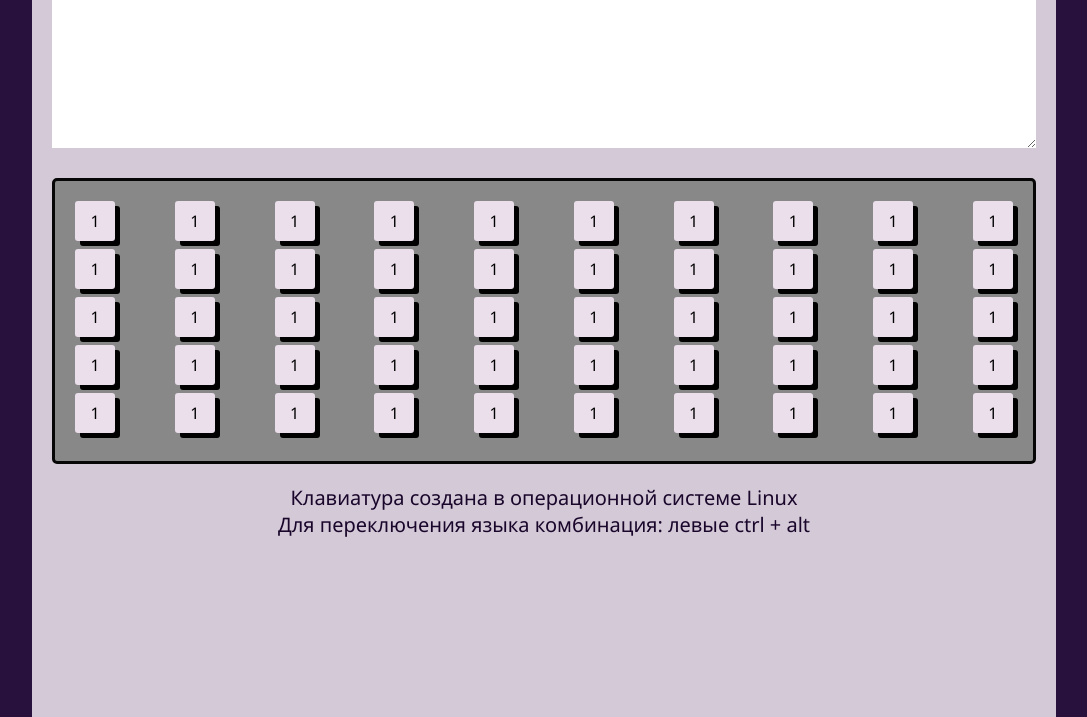
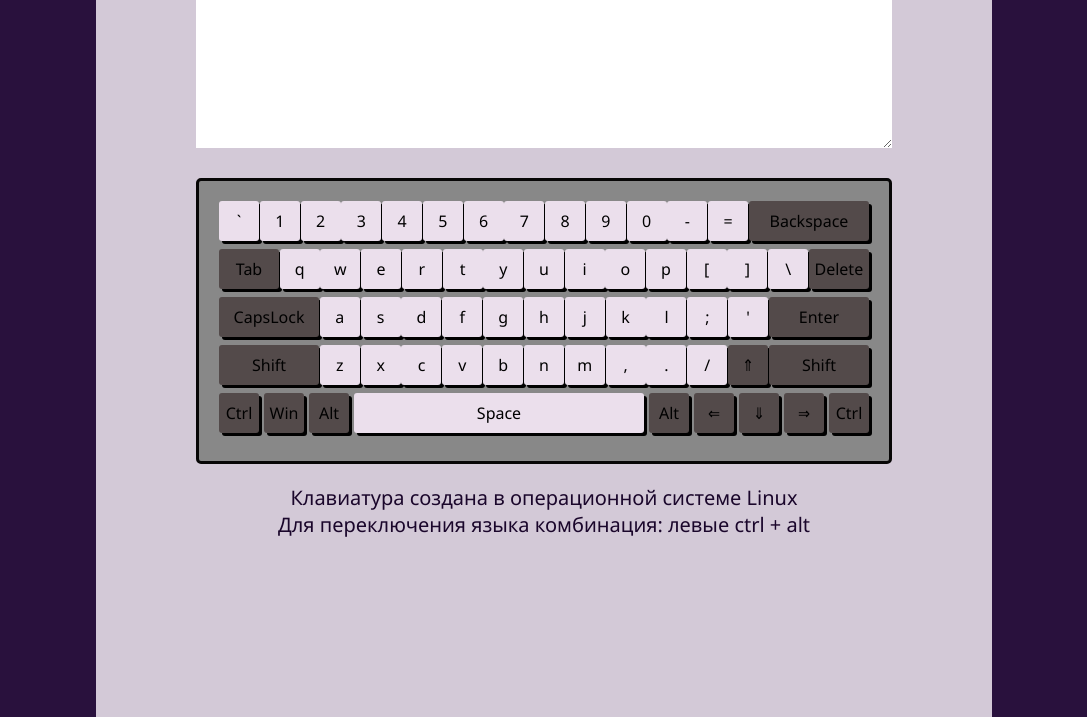
Before and after one commit to REGEMLER/Virtual-Keyboard, a plain HTML site: page index.html in a window 1280 px wide. Shown: the part 83-800 px from the top of the page, without its empty margins (96-1183 px from the left). Drawn offline with Linux system fonts and the light colour scheme.

Commit message:
feat: add markup and styles of visual keyboard

```diff
--- a/index.html
+++ b/index.html
@@ -12,66 +12,80 @@
         <div class="content">
             <h1 class="title">Virtual Keyboard</h1>
             <textarea class="textarea" name="textarea" id="textarea" cols="50" rows="5"></textarea>
-            <main class="keyboard">
+            <main id="keyboard" class="keyboard">
                 <div class="keyboard-row">
-                    <div class="key">1</div>
-                    <div class="key">1</div>
-                    <div class="key">1</div>
-                    <div class="key">1</div>
-                    <div class="key">1</div>
-                    <div class="key">1</div>
-                    <div class="key">1</div>
-                    <div class="key">1</div>
-                    <div class="key">1</div>
-                    <div class="key">1</div>
+                    <div id="Backquote" class="e-key key">`</div>
+                    <div id="1" class="key e-key">1</div>
+                    <div id="2" class="key e-key">2</div>
+                    <div id="3" class="key e-key">3</div>
+                    <div id="4" class="key e-key">4</div>
+                    <div id="5" class="key e-key">5</div>
+                    <div id="6" class="key e-key">6</div>
+                    <div id="7" class="key e-key">7</div>
+                    <div id="8" class="key e-key">8</div>
+                    <div id="9" class="key e-key">9</div>
+                    <div id="0" class="key e-key">0</div>
+                    <div id="-" class="key e-key">-</div>
+                    <div id="=" class="key e-key">=</div>
+                    <div id="Backspace" class="e-key key gray">Backspace</div>
                 </div>
                 <div class="keyboard-row">
-                    <div class="key">1</div>
-                    <div class="key">1</div>
-                    <div class="key">1</div>
-                    <div class="key">1</div>
-                    <div class="key">1</div>
-                    <div class="key">1</div>
-                    <div class="key">1</div>
-                    <div class="key">1</div>
-                    <div class="key">1</div>
-                    <div class="key">1</div>
+                    <div id="Tab" class="e-key key gray">Tab</div>
+                    <div id="q" class="e-key key">q</div>
+                    <div id="w" class="e-key key">w</div>
+                    <div id="e" class="e-key key">e</div>
+                    <div id="r" class="e-key key">r</div>
+                    <div id="t" class="e-key key">t</div>
+                    <div id="y" class="e-key key">y</div>
+                    <div id="u" class="e-key key">u</div>
+                    <div id="i" class="e-key key">i</div>
+                    <div id="o" class="e-key key">o</div>
+                    <div id="p" class="e-key key">p</div>
+                    <div id="[" class="e-key key">[</div>
+                    <div id="]" class="e-key key">]</div>
+                    <div id="\" class="e-key key">\</div>
+                    <div id="Delete" class="e-key key gray">Delete</div>
                 </div>
                 <div class="keyboard-row">
-                    <div class="key">1</div>
-                    <div class="key">1</div>
-                    <div class="key">1</div>
-                    <div class="key">1</div>
-                    <div class="key">1</div>
-                    <div class="key">1</div>
-                    <div class="key">1</div>
-                    <div class="key">1</div>
-                    <div class="key">1</div>
-                    <div class="key">1</div>
+                    <div id="CapsLock" class="e-key key gray">CapsLock</div>
+                    <div id="a" class="e-key key">a</div>
+                    <div id="s" class="e-key key">s</div>
+                    <div id="d" class="e-key key">d</div>
+                    <div id="f" class="e-key key">f</div>
+                    <div id="g" class="e-key key">g</div>
+                    <div id="h" class="e-key key">h</div>
+                    <div id="j" class="e-key key">j</div>
+                    <div id="k" class="e-key key">k</div>
+                    <div id="l" class="e-key key">l</div>
+                    <div id=";" class="e-key key">;</div>
+                    <div id="'" class="e-key key">'</div>
+                    <div id="Enter" class="e-key key gray">Enter</div>
                 </div>
                 <div class="keyboard-row">
-                    <div class="key">1</div>
-                    <div class="key">1</div>
-                    <div class="key">1</div>
-                    <div class="key">1</div>
-                    <div class="key">1</div>
-                    <div class="key">1</div>
-                    <div class="key">1</div>
-                    <div class="key">1</div>
-                    <div class="key">1</div>
-                    <div class="key">1</div>
+                    <div id="ShiftLeft" class="e-code key gray">Shift</div>
+                    <div id="z" class="e-key key">z</div>
+                    <div id="x" class="e-key key">x</div>
+                    <div id="c" class="e-key key">c</div>
+                    <div id="v" class="e-key key">v</div>
+                    <div id="b" class="e-key key">b</div>
+                    <div id="n" class="e-key key">n</div>
+                    <div id="m" class="e-key key">m</div>
+                    <div id="," class="e-key key">,</div>
+                    <div id="." class="e-key key">.</div>
+                    <div id="/" class="e-key key">/</div>
+                    <div id="ArrowUp" class="e-key key gray">&uArr;</div>
+                    <div id="ShiftRight" class="e-code key gray">Shift</div>
                 </div>
                 <div class="keyboard-row">
-                    <div class="key">1</div>
-                    <div class="key">1</div>
-                    <div class="key">1</div>
-                    <div class="key">1</div>
-                    <div class="key">1</div>
-                    <div class="key">1</div>
-                    <div class="key">1</div>
-                    <div class="key">1</div>
-                    <div class="key">1</div>
-                    <div class="key">1</div>
+                    <div id="ControlLeft" class="e-code key gray">Ctrl</div>
+                    <div id="Win" class="e-key key gray">Win</div>
+                    <div id="AltLeft" class="e-code key gray">Alt</div>
+                    <div id="Space" class="e-key key">Space</div>
+                    <div id="AltRight" class="e-code key gray">Alt</div>
+                    <div id="ArrowLeft" class="e-key key gray">&lArr;</div>
+                    <div id="ArrowDown" class="e-key key gray">&dArr;</div>
+                    <div id="ArrowRight" class="e-key key gray">&rArr;</div>
+                    <div id="ControlRight" class="e-code key gray">Ctrl</div>
                 </div>
             </main>
             <footer class="footer">
--- a/script.js
+++ b/script.js
@@ -1 +1,19 @@
-console.log("hello")
+const textarea = document.getElementById("textarea");
+const keyboard = document.getElementById("keyboard");
+
+function handler(event){
+    console.log(event.code);
+    console.log(event.key);
+}
+
+function clickKeyboard(event){
+    if(event.target.classList.contains("e-key")){
+        console.log(`This is key ${event.target.id}`)
+    } else if(event.target.classList.contains("e-code")){
+        console.log(`This is code ${event.target.id}`)
+    }
+}
+
+// textarea.addEventListener("keydown", handler);
+keyboard.addEventListener("click", clickKeyboard);
+document.body.addEventListener("keydown", handler);
--- a/style.css
+++ b/style.css
@@ -19,10 +19,10 @@ body{
 }
 
 .content{
-    width: 80%;
+    width: 70%;
     height: 100vh;
     margin: 0 auto;
-    padding: 20px;
+    padding: 20px 100px;
     display: flex;
     flex-direction: column;
     background-color: #d3c9d7;
@@ -74,8 +74,32 @@ body{
     border-radius: 3px;
     cursor: pointer;
     user-select: none;
-    box-shadow: 5px 5px 0 #000;
-    transition: border-radius 0.5s, background-color 0.5s, box-shadow 0.5s;
+    box-shadow: 3px 3px 0 #000;
+    transition: border-radius 0.5s, background-color 0.5s, box-shadow 0.5s, color 0.5s;
+}
+
+.gray{
+    background-color: rgb(83, 74, 74);
+}
+
+#Backspace{
+    width: 120px;
+}
+
+#Tab,
+#Delete{
+    width: 60px;
+}
+
+#CapsLock,
+#Enter,
+#ShiftLeft,
+#ShiftRight{
+    width: 100px;
+}
+
+#Space{
+    width: 290px;
 }
 
 .key:hover{
@@ -85,6 +109,7 @@ body{
 
 .key:active {
     border-radius: 7px;
+    color: white;
     background-color: #000;
     box-shadow: 0 0 0 #000;
 }
```
